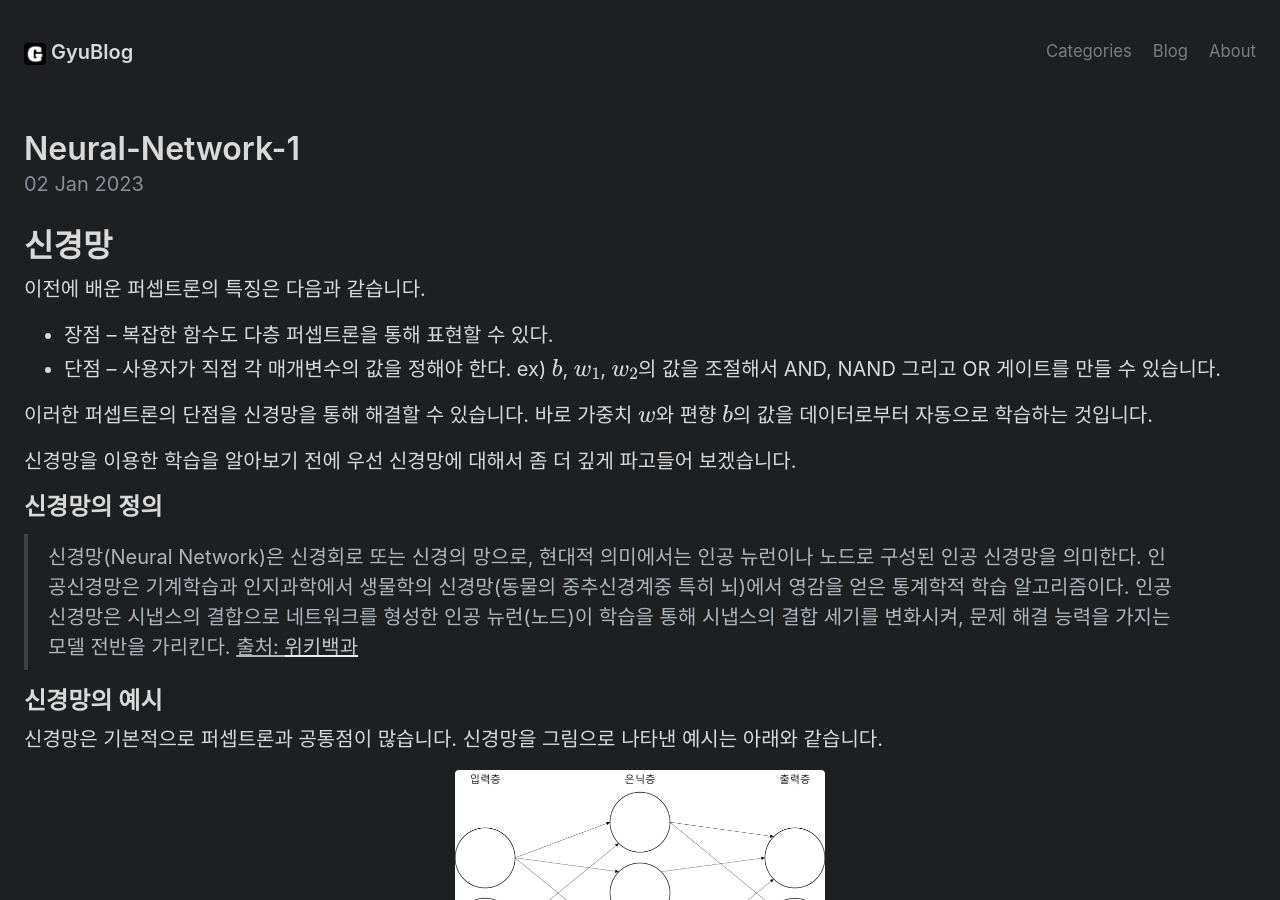
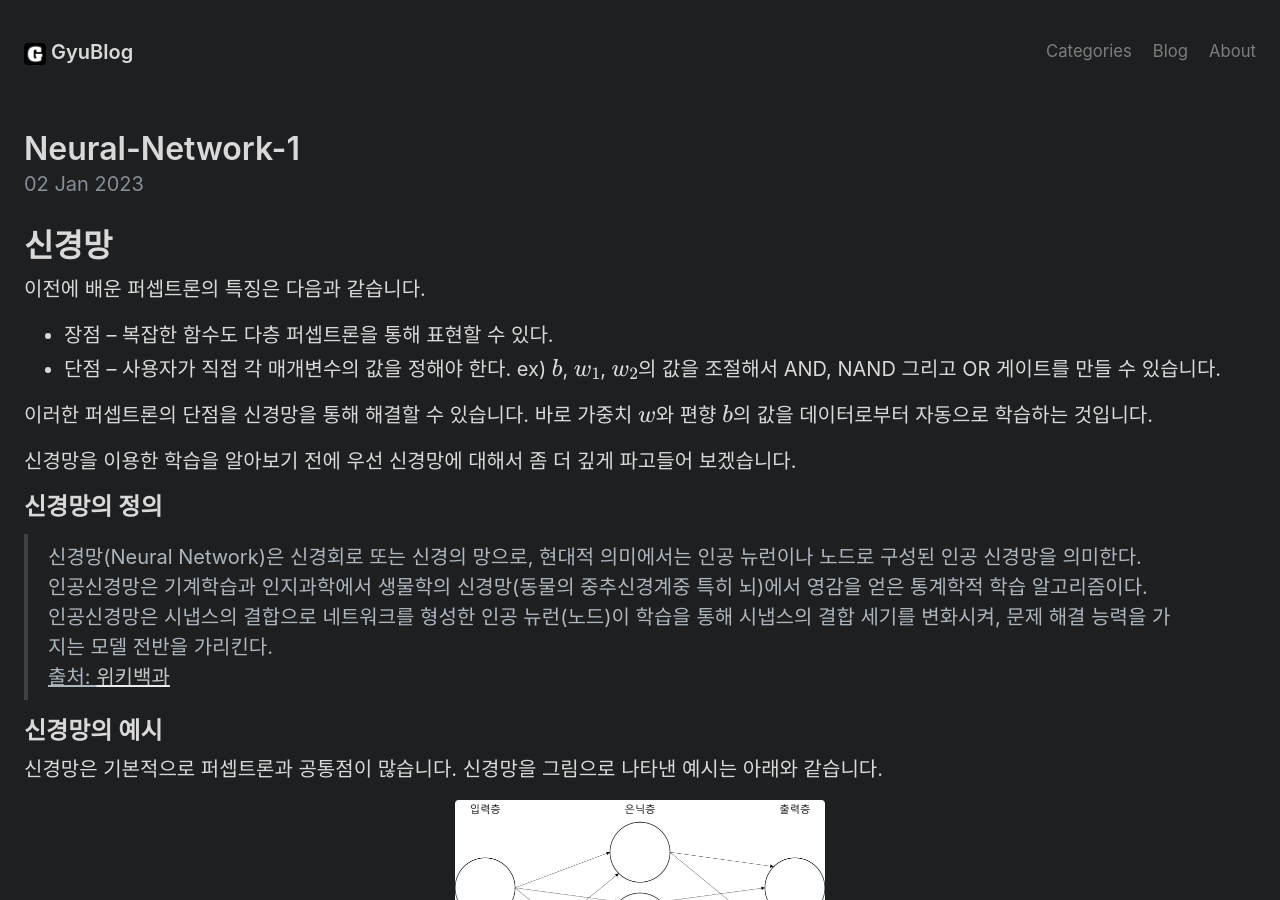
Before and after one commit to mngupark/mngupark.github.io, a Jekyll site: the page built from _posts/study/machine learning/deep learning/2023-01-02-neural-network-1.md, in a window 1280 px wide and 900 px high. Built offline with Jekyll 4.4.1, drawn with Linux system fonts in a browser that asks for light colours; formulas are drawn with MathJax 3.

Commit message:
add breaks to quote

```diff
--- a/_posts/study/machine learning/deep learning/2023-01-02-neural-network-1.md
+++ b/_posts/study/machine learning/deep learning/2023-01-02-neural-network-1.md
@@ -19,9 +19,9 @@ post-order: 3
 
 ## 신경망의 정의
 
-> 신경망(Neural Network)은 신경회로 또는 신경의 망으로, 현대적 의미에서는 인공 뉴런이나 노드로 구성된 인공 신경망을 의미한다.
-> 인공신경망은 기계학습과 인지과학에서 생물학의 신경망(동물의 중추신경계중 특히 뇌)에서 영감을 얻은 통계학적 학습 알고리즘이다.
-> 인공신경망은 시냅스의 결합으로 네트워크를 형성한 인공 뉴런(노드)이 학습을 통해 시냅스의 결합 세기를 변화시켜, 문제 해결 능력을 가지는 모델 전반을 가리킨다.
+> 신경망(Neural Network)은 신경회로 또는 신경의 망으로, 현대적 의미에서는 인공 뉴런이나 노드로 구성된 인공 신경망을 의미한다.<br>
+> 인공신경망은 기계학습과 인지과학에서 생물학의 신경망(동물의 중추신경계중 특히 뇌)에서 영감을 얻은 통계학적 학습 알고리즘이다.<br>
+> 인공신경망은 시냅스의 결합으로 네트워크를 형성한 인공 뉴런(노드)이 학습을 통해 시냅스의 결합 세기를 변화시켜, 문제 해결 능력을 가지는 모델 전반을 가리킨다.<br>
 > <ins>출처: [위키백과](https://ko.wikipedia.org/wiki/%EC%8B%A0%EA%B2%BD%EB%A7%9D)</ins>
 
 ## 신경망의 예시
```
